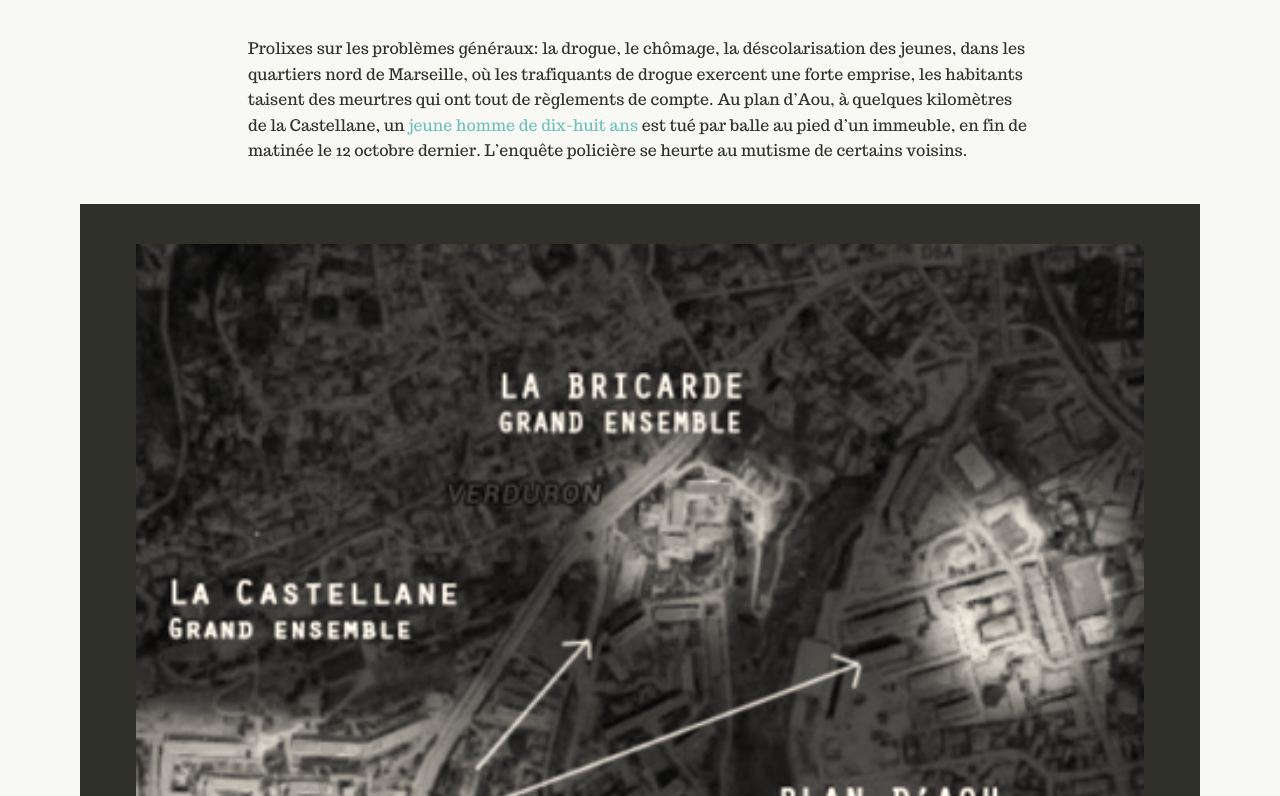
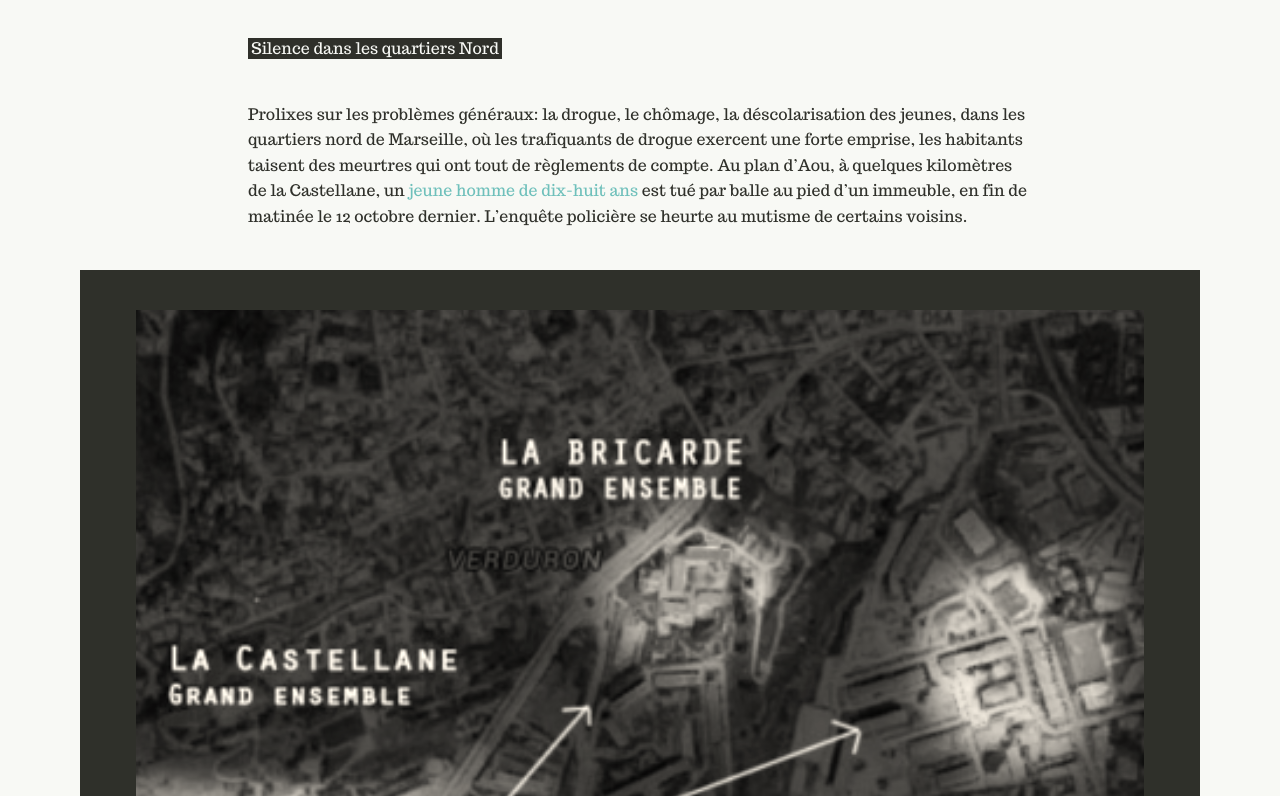
Before and after one commit to reglementsdecomptes/reglementsdecomptes.github.io, a Jekyll site: the page built from _posts/2015-12-11-silence-plan-daou.md, in a window 1280 px wide and 900 px high, cut to the strip 104-900 px from the top of the window. Built offline with Jekyll 4.4.1, drawn with Linux system fonts in a browser that asks for light colours.

Commit message:
Updated 2015-12-11-silence-plan-daou.md

```diff
--- a/_posts/2015-12-11-silence-plan-daou.md
+++ b/_posts/2015-12-11-silence-plan-daou.md
@@ -5,6 +5,7 @@ categorie: articles
 ---
 
 
+**Silence dans les quartiers Nord**
 
 Prolixes sur les problèmes généraux: la drogue, le chômage, la déscolarisation des jeunes, dans les quartiers nord de Marseille, où les trafiquants de drogue exercent une forte emprise, les habitants taisent des meurtres qui ont tout de règlements de compte. Au plan d’Aou, à quelques kilomètres de la Castellane, un [jeune homme de dix-huit ans](http://reglementsdecomptes.github.io/2015/12/11/PLANDAOU.html) est tué par balle au pied d’un immeuble, en fin de matinée le 12 octobre dernier. L’enquête policière se heurte au mutisme de certains voisins.
 
```
